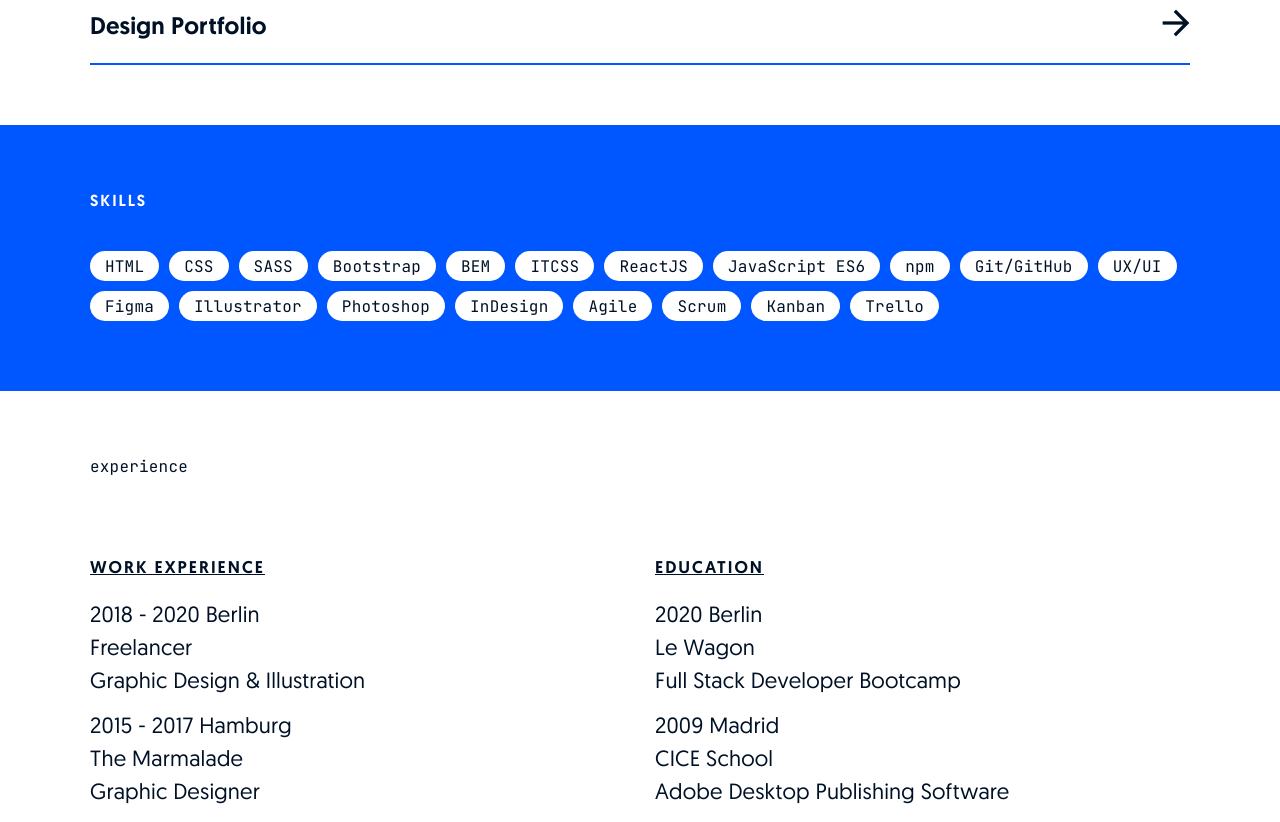
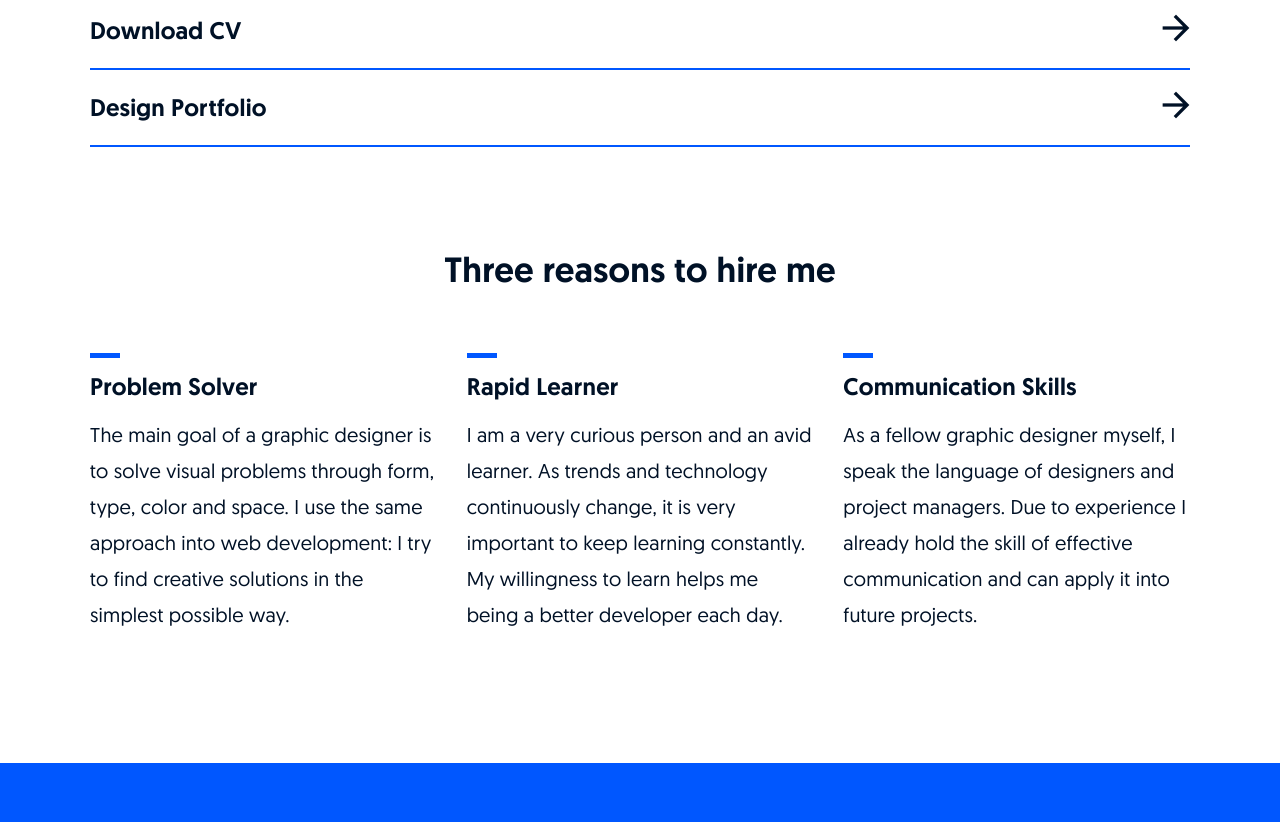
Before and after one commit to luiscaballero84/dev-portfolio, a website with bundled scripts: page index.html in a window 1280 px wide. Shown: the part 1978-2800 px from the top of the page. Built offline with nearby package versions, Linux system fonts and the light colour scheme; a script that the page names is missing.

Commit message:
3-reasons section done

```diff
--- a/index.html
+++ b/index.html
@@ -80,7 +80,10 @@
           </p>
           <p class="about-text">
             I have a simple and bold approach to coding and design, always looking for the simplest
-            solution to a problem. <br>Apart of my new founded love for coding, my passions are typography,
+            solution to a problem.
+          </p>
+          <p class="about-text">
+            Aside from my new love for coding, my passions are typography,
             illustration, neatly organized layouts, practical philosophy, history, tropical music and home-made food.
           </p>
           <p class="about-text">
@@ -114,7 +117,39 @@
         <span class="project-item__about-icon material-icons"> arrow_forward </span>
         </p>
       </a>
-    </div>
+      <!-- Starts 3 Reasons section -->
+      <div class="about__reasons">
+        <h3 class="about__reasons-titel">Three reasons to hire me</h4>
+        <div class="col-3-container">
+          <div class="about__reasons-container">
+            <span class="about__reasons-line"></span>
+            <h4 class="about__reasons-subtitel">Problem Solver</h4>
+            <p>
+              The main goal of a graphic designer is to solve visual problems through form,
+              type, color and space. I use the same approach into web development:
+              I try to find creative solutions in the simplest possible way.
+            </p>
+          </div>
+          <div class="about__reasons-container">
+            <span class="about__reasons-line"></span>
+            <h4 class="about__reasons-subtitel">Rapid Learner</h4>
+            <p>
+              I am a very curious person and an avid learner. As trends and technology continuously change,
+              it is very important to keep learning constantly. My willingness to learn helps me being
+              a better developer each day.
+            </p>
+          </div>
+          <div class="about__reasons-container">
+            <span class="about__reasons-line"></span>
+            <h4 class="about__reasons-subtitel">Communication Skills</h4>
+            <p>
+              As a fellow graphic designer myself, I speak the language of designers and project managers.
+              Due to experience I already hold the skill of effective communication and can apply it into future projects.
+            </p>
+          </div>
+        </div>
+      </div> <!-- reasons ends here -->
+    </div> <!-- end About grid-item-->
   </div> <!-- end About-->
 
   <!-- Skills START -->
@@ -144,62 +179,14 @@
       </div>
     </div>
   </div>
-
-  <!-- Experience START -->
-  <div class="experience exp-grid">
-    <div class="exp-grid-item">
-      <h6 class="section-title">experience</h6>
-      <div class="col-2-container">
-         <!-- Col 1 LEFT -->
-        <div>
-          <h5 class="exp-title">Work Experience</h5>
-          <div class="exp-text">
-            <p>2018 - 2020 Berlin</p>
-            <p>Freelancer</p>
-            <p>Graphic Design & Illustration</p>
-          </div>
-          <div class="exp-text">
-            <p>2015 - 2017 Hamburg</p>
-            <p>The Marmalade</p>
-            <p>Graphic Designer</p>
-          </div>
-          <div class="exp-text">
-            <p>2013 - 2015 Hamburg</p>
-            <p>Factor Partners</p>
-            <p>Brand Designer</p>
-          </div>
-          <div class="exp-text">
-            <p> 2012 - 2013 Erlangen</p>
-            <p>Siemens Healthcare</p>
-            <p>Brand Guardian Designer</p>
-          </div>
-        </div>
-         <!-- Col 2 RIGHT -->
-        <div>
-          <h5 class="exp-title">Education</h5>
-          <div class="exp-text">
-            <p> 2020 Berlin</p>
-            <p>Le Wagon</p>
-            <p>Full Stack Developer Bootcamp</p>
-          </div>
-          <div class="exp-text">
-            <p>2009 Madrid</p>
-            <p>CICE School</p>
-            <p>Adobe Desktop Publishing Software</p>
-          </div>
-          <div class="exp-text">
-            <p>2002 - 2008 Sevilla</p>
-            <p>University of Sevilla</p>
-            <p>Bachelors of Arts in Audiovisual Communication</p>
-          </div>
-
-          <h5 class="exp-title">Languages</h5>
-          <p>English > Fluent / C1</p>
-          <p>German > Fluent / C1</p>
-          <p>Spanish > Native</p>
-        </div>
-      </div>
-    </div>
+  <!-- Values section starts here -->
+  <div>
+    <h4>These are my values</h4>
+    <p>01/ I like to follow Arthur Ashe advice: “Start where you are, use what you have, do what you can”.</p>
+    <p>02/ Think first, make a plan and act accordingly. If the plan is not working, plan again.</p>
+    <p>03/ I am a minimalist at heart. I seek for ways to do more with less.</p>
+    <p>04/ Social skills are as important as technical skills.</p>
+    <p>05/ Stay positive. Don’t get angry. Work hard. Be nice to people. </p>
   </div>
   </main>
 
--- a/sass/04_elements/_elements.headings.scss
+++ b/sass/04_elements/_elements.headings.scss
@@ -33,7 +33,7 @@ h3 {
 }
 
 h4 {
-  font-size: 1.8rem;
+  font-size: 2rem;
   font-weight: 600;
   @include respond(tablet) {
     font-size: 2.4rem;
@@ -60,7 +60,8 @@ p {
   line-height: 1.5;
 
   @include respond(tablet) {
-    font-size: 2.2rem;
+    font-size: 2rem;
+    line-height: 1.8;
   }
   @include respond(desktop) {
     // font-size: 2.4rem;
--- a/sass/05_objects/_objects.layout.scss
+++ b/sass/05_objects/_objects.layout.scss
@@ -39,9 +39,9 @@
 
 .header-grid-item,
 .projects-grid-item,
+.about-grid-item,
 .skills-grid-item,
-.about-grid-item,
-.exp-grid-item,
+.values-grid-item,
 .footer-grid-item {
   grid-column: content-start / content-end;
 }
@@ -68,10 +68,10 @@
 .projects,
 .skills,
 .about,
-.experience {
-  padding-bottom: 1rem;
-  @include respond(tablet) { padding-bottom: 4rem; }
-  @include respond(desktop) { padding-bottom: 6rem; }
+.values {
+  padding-bottom: 8rem;
+  // @include respond(tablet) { padding-bottom: 4rem; }
+  // @include respond(desktop) { padding-bottom: 6rem; }
 }
 
 .footer {
@@ -95,7 +95,7 @@
     column-gap: 3rem;
   }
   @include respond(desktop) {
-    grid-template-columns: 1fr 30%;
+    grid-template-columns: 1fr 40%;
   }
 }
 
--- a/sass/06_components/_components.about.scss
+++ b/sass/06_components/_components.about.scss
@@ -19,3 +19,32 @@
 .about img {
   margin-top: 2rem;
 }
+
+// 3 reasons
+.about__reasons {
+  margin-top: 10rem;
+  margin-bottom: 5rem;
+  @include respond(tablet) { margin-top: 10rem;}
+}
+
+.about__reasons-titel {
+  text-align: center;
+}
+
+.about__reasons-container {
+  margin-top: 5rem;
+  @include respond(tablet) { margin-top: 6rem;}
+}
+
+.about__reasons-subtitel {
+  margin-bottom: 1rem;
+  @include respond(tablet) { margin-bottom: 1.5rem;}
+}
+
+.about__reasons-line {
+  display: inline-block;
+  height: .5rem;
+  width: 3rem;
+  margin-bottom: 1rem;
+  background-color: $color-primary;
+}
--- a/sass/06_components/_components.project-item.scss
+++ b/sass/06_components/_components.project-item.scss
@@ -39,6 +39,7 @@ $detail-bg: lighten($color-primary-light,10%);
   @include respond(tablet) {
     display:flex;
     justify-content: space-between;
+    font-size: 2.2rem;
   }
   @include respond(desktop) {
     display:block;
```
Also changed, not shown: css/style.css.
